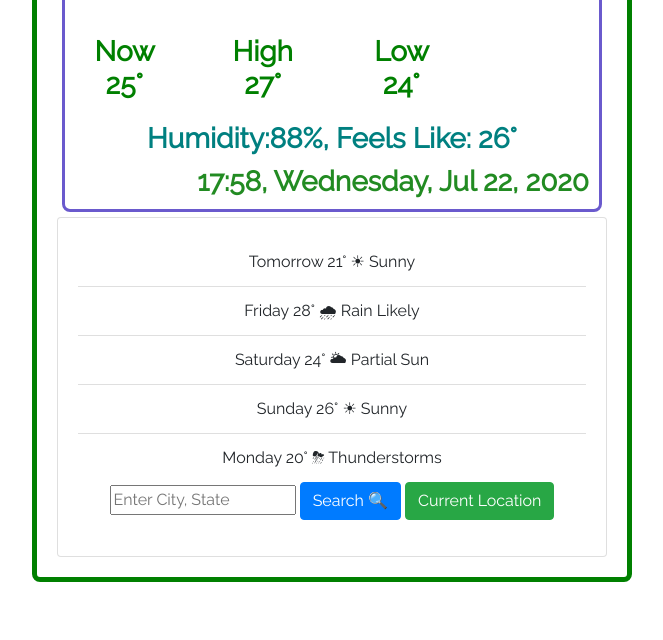
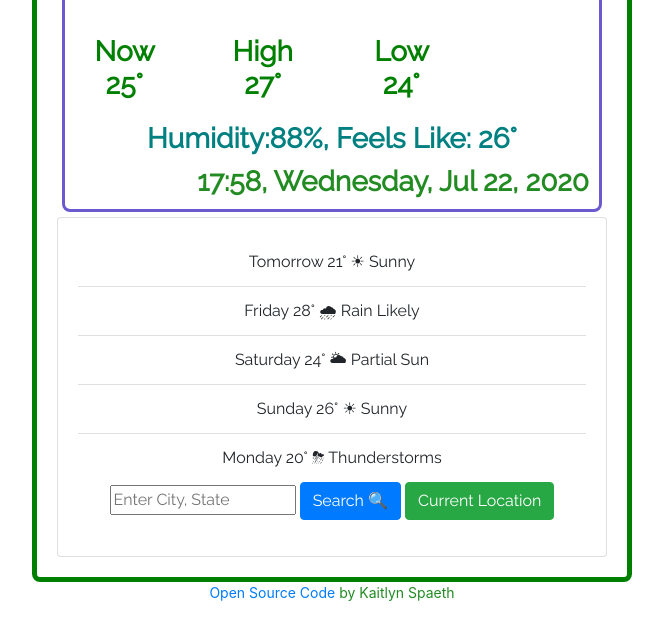
Before and after one commit to ks61680/Weather-Application, a plain HTML site: page index.html in a window 1280 px wide. Shown: the part 116-756 px from the top of the page, without its empty margins (308-971 px from the left). Drawn offline with nearby package versions, Linux system fonts and the light colour scheme.

Commit message:
Add Source Link

```diff
--- a/index.html
+++ b/index.html
@@ -74,6 +74,12 @@
         </div>
       </div>
     </div>
+    <p>
+      <a href="http://github.com/ks61680/Weather-Application"
+        >Open Source Code</a
+      >
+      by Kaitlyn Spaeth
+    </p>
     <script src="src/index.js"></script>
   </body>
 </html>
--- a/src/style.css
+++ b/src/style.css
@@ -25,6 +25,11 @@ h4 {
   color: green;
   border: 2px solid slateblue;
   border-radius: 6px;
+}
+p {
+  text-align: center;
+  color: forestgreen;
+  font-size: 14px;
 }
 .temp {
   text-align: center;
```
